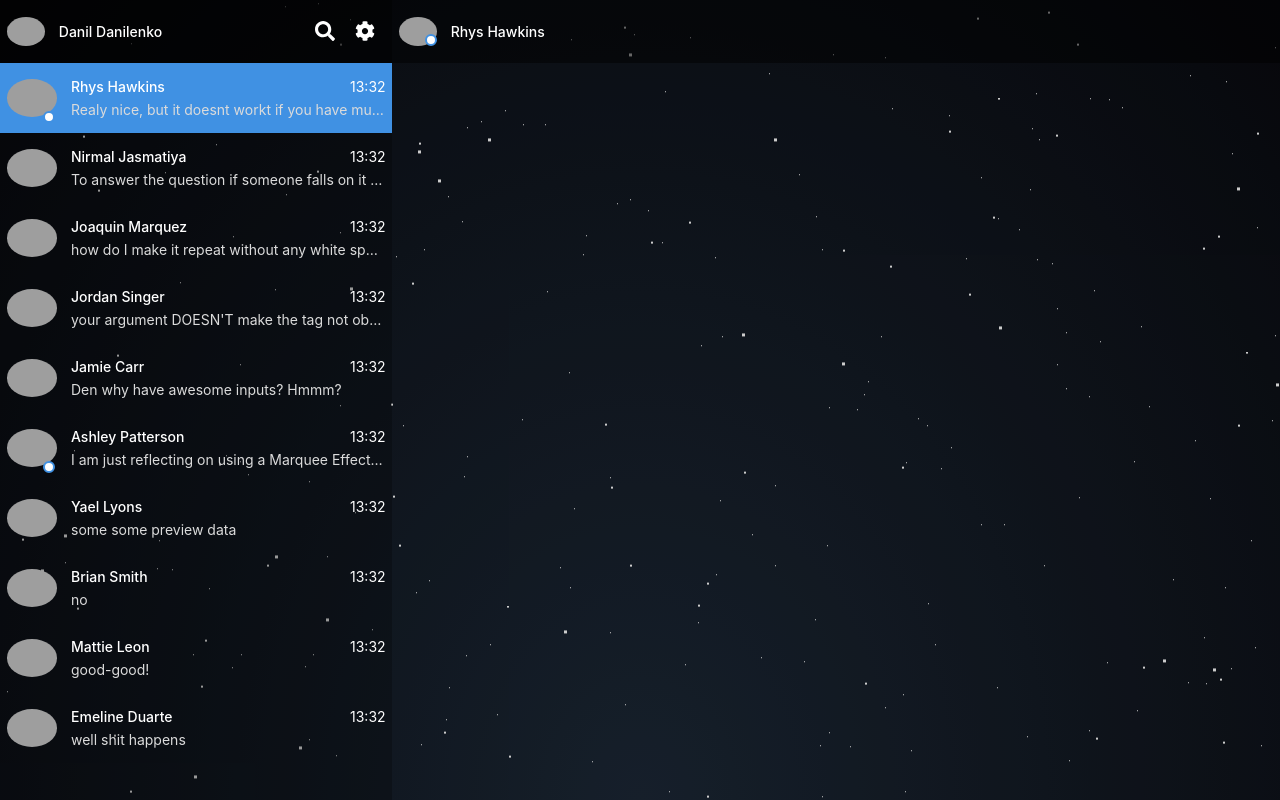
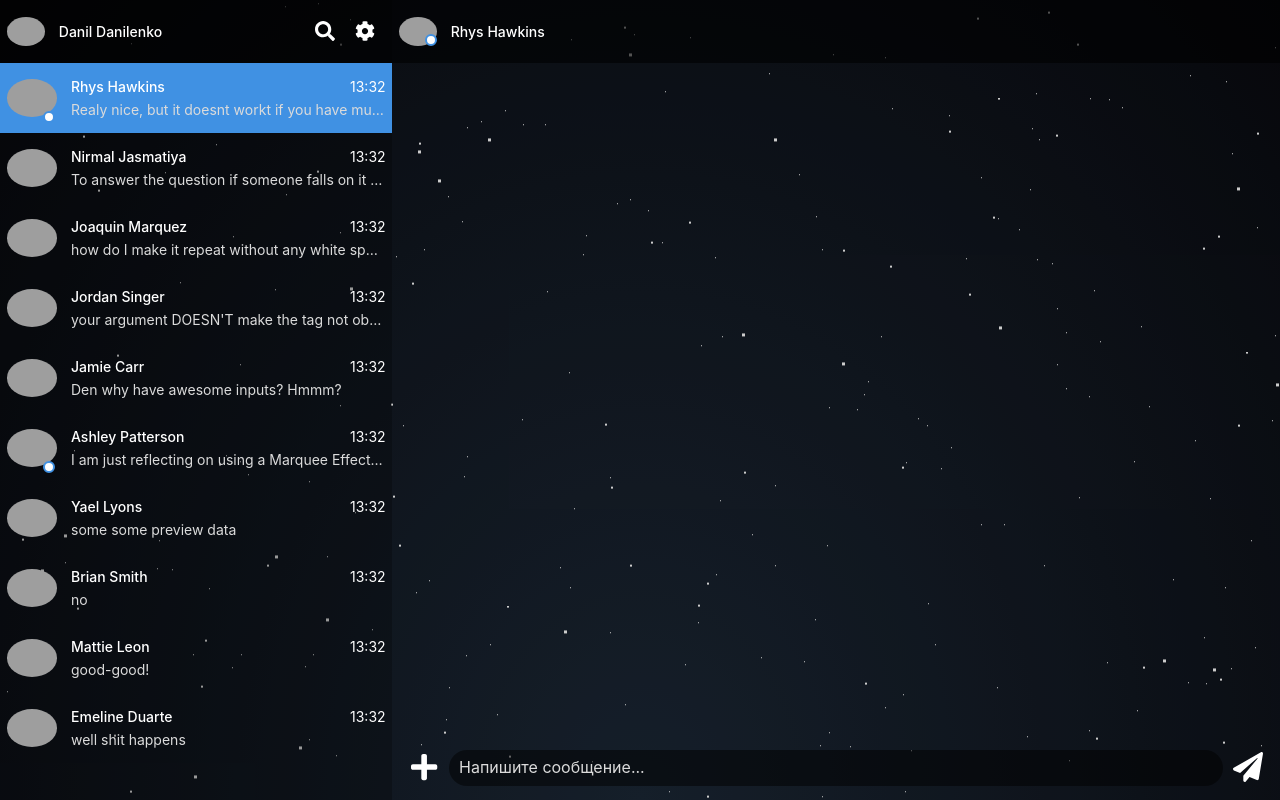
Before and after one commit to aqolys/jet-a, a Vue app: page / in a window 1280 px wide. Both pictures are taken after a click on the element 196 px from the left and 98 px from the top of the page. Built offline with nearby package versions, Linux system fonts and the light colour scheme; grey boxes are pictures that could not be loaded.

Commit message:
reset input textarea on change dialogue

```diff
--- a/src/components/Button.vue
+++ b/src/components/Button.vue
@@ -20,6 +20,7 @@ export default {
   border: unset;
   outline: unset;
   color: white;
+  border-radius: 100%;
 
   &-icon {
     padding: 10px;
@@ -29,5 +30,11 @@ export default {
   &-text {
     background: $blue;
   }
+
+  &-dialogue {
+    font-size: 30px;
+    min-height: 50px;
+    min-width: 50px;
+  }
 }
 </style>
--- a/src/components/chats/Chat.vue
+++ b/src/components/chats/Chat.vue
@@ -30,7 +30,9 @@ export default {
       return moment(at).format("HH:mm");
     },
     onSelectChat(value) {
-      this.$store.commit("SELECT_CHAT", value);
+      if (!(this.activeChat && this.activeChat.id === value.id)) {
+        this.$store.commit("SELECT_CHAT", value);
+      }
     },
   },
 };
@@ -92,7 +94,7 @@ export default {
     overflow: hidden;
     text-overflow: ellipsis;
     white-space: nowrap;
-    color: #dbdbdb;
+    color: $text-muted;
   }
 
   &__date {
--- a/src/components/dialogue/Dialogue.vue
+++ b/src/components/dialogue/Dialogue.vue
@@ -16,7 +16,6 @@ export default {
 
 <style lang="scss" scoped>
 .dialogue {
-  background: rgba(0, 0, 0, 0.2);
   width: 100%;
   min-height: 100%;
   overflow-y: auto;
--- /dev/null
+++ b/src/components/dialogue/Input.vue
@@ -0,0 +1,97 @@
+<template>
+  <div class="input">
+    <div class="input__media">
+      <Button icon="plus" class="button-dialogue" />
+    </div>
+    <div class="input__textarea-container">
+      <p class="input__placeholder" v-show="placeholderVisibility">
+        Напишите сообщение...
+      </p>
+      <div
+        class="input__textarea"
+        contenteditable="true"
+        ref="input"
+        @input="onWrite()"
+      ></div>
+    </div>
+    <div class="input__send">
+      <Button icon="paper-plane" class="button-dialogue" />
+    </div>
+  </div>
+</template>
+
+<script>
+import Button from "@/components/Button.vue";
+
+export default {
+  components: {
+    Button,
+  },
+  data: () => {
+    return {
+      placeholderVisibility: true,
+    };
+  },
+  methods: {
+    onWrite() {
+      let input = this.$refs.input;
+      let text = input.innerText;
+
+      if (text) {
+        this.placeholderVisibility = false;
+      } else {
+        this.placeholderVisibility = true;
+      }
+    },
+  },
+  mounted() {
+    this.$store.subscribe((mutation, state) => {
+      if (mutation.type === "SELECT_CHAT") {
+        this.$refs.input.innerText = "";
+        this.placeholderVisibility = true;
+      }
+    });
+  },
+};
+</script>
+
+<style lang="scss" scoped>
+@import "@/scss/colors.scss";
+
+.input {
+  display: grid;
+  grid-template-columns: auto 1fr auto;
+  align-items: center;
+  padding: 0 7px 5px 7px;
+  max-width: 100%;
+
+  &__textarea {
+    border-radius: 20px;
+    background-color: rgba(0, 0, 0, 0.5);
+    min-height: 30px;
+    max-height: 130px;
+    padding: 9px 0 10px 10px;
+    font-size: 16px;
+    resize: none;
+    border: 0;
+    outline: 0;
+    overflow-y: auto;
+    overflow-x: hidden;
+    line-height: 17px;
+    word-wrap: break-word;
+
+    &-container {
+      position: relative;
+    }
+  }
+
+  &__placeholder {
+    position: absolute;
+    font-size: 16px;
+    left: 10px;
+    top: 7px;
+    color: $text-muted;
+    pointer-events: none;
+  }
+}
+</style>
--- a/src/main.js
+++ b/src/main.js
@@ -5,10 +5,10 @@ import router from './router'
 import store from './store'
 
 import { library } from '@fortawesome/fontawesome-svg-core'
-import { faSearch, faCog } from '@fortawesome/free-solid-svg-icons'
+import { faSearch, faCog, faPlus, faPaperPlane } from '@fortawesome/free-solid-svg-icons'
 import { FontAwesomeIcon } from '@fortawesome/vue-fontawesome'
 
-library.add(faSearch, faCog)
+library.add(faSearch, faCog, faPlus, faPaperPlane)
 
 Vue.component('fa', FontAwesomeIcon)
 
--- a/src/scss/colors.scss
+++ b/src/scss/colors.scss
@@ -1 +1,2 @@
 $blue: #4091e3;
+$text-muted: #dbdbdb;
--- a/src/views/Home.vue
+++ b/src/views/Home.vue
@@ -17,7 +17,9 @@
       <div class="chats-dialogue__container">
         <Dialogue />
       </div>
-      <div class="chats-dialogue__input"></div>
+      <div class="chats-dialogue__input">
+        <DialogueInput />
+      </div>
     </div>
   </div>
 </template>
@@ -29,6 +31,7 @@ import Chat from "@/components/chats/Chat.vue";
 import ChatHeader from "@/components/chats/Header.vue";
 import Dialogue from "@/components/dialogue/Dialogue.vue";
 import DialogueHeader from "@/components/dialogue/Header.vue";
+import DialogueInput from "@/components/dialogue/Input.vue";
 import chatsData from "@/components/chats/data.js";
 
 export default {
@@ -37,6 +40,7 @@ export default {
     ChatHeader,
     Dialogue,
     DialogueHeader,
+    DialogueInput,
   },
   data: () => {
     return { chatsData };
@@ -81,6 +85,7 @@ export default {
     display: grid;
     grid-template-columns: 1fr;
     grid-template-rows: $header-height 1fr;
+    background: rgba(0, 0, 0, 0.2);
 
     &__header {
       height: $header-height;
```
